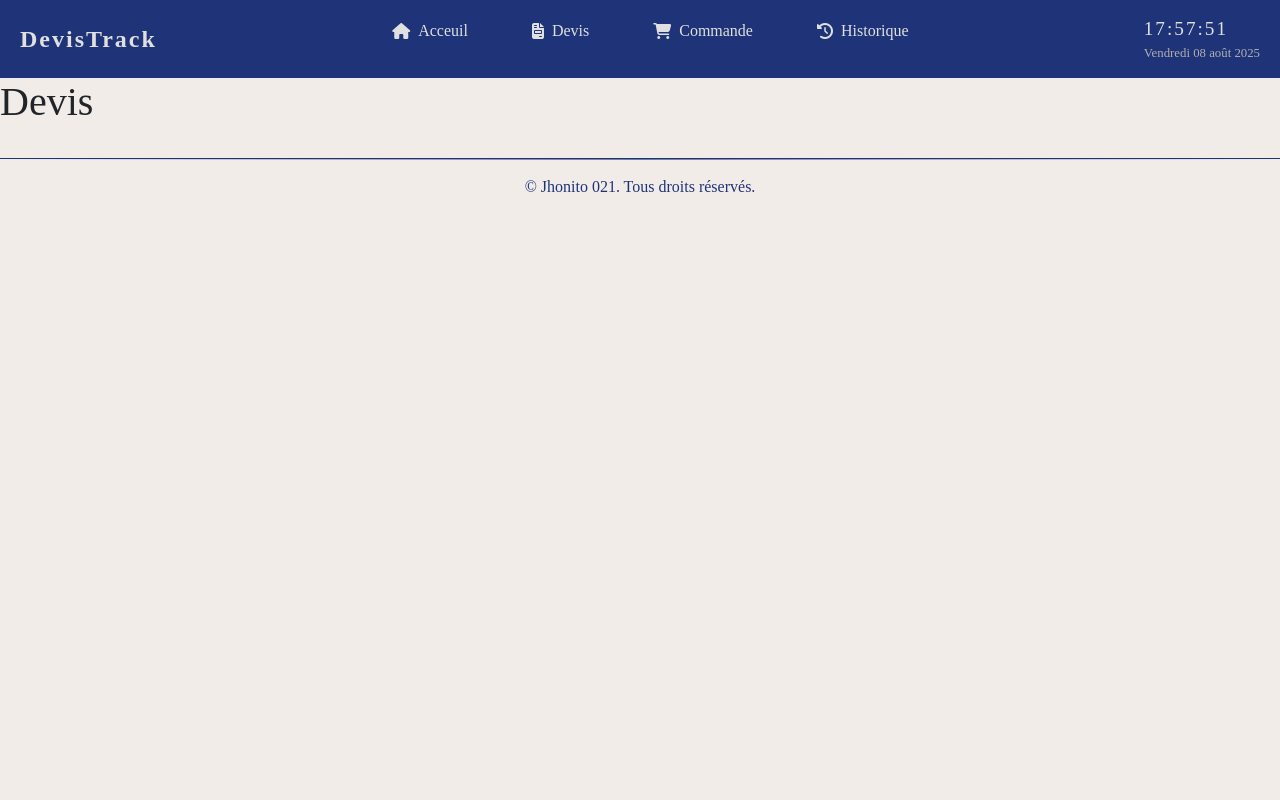
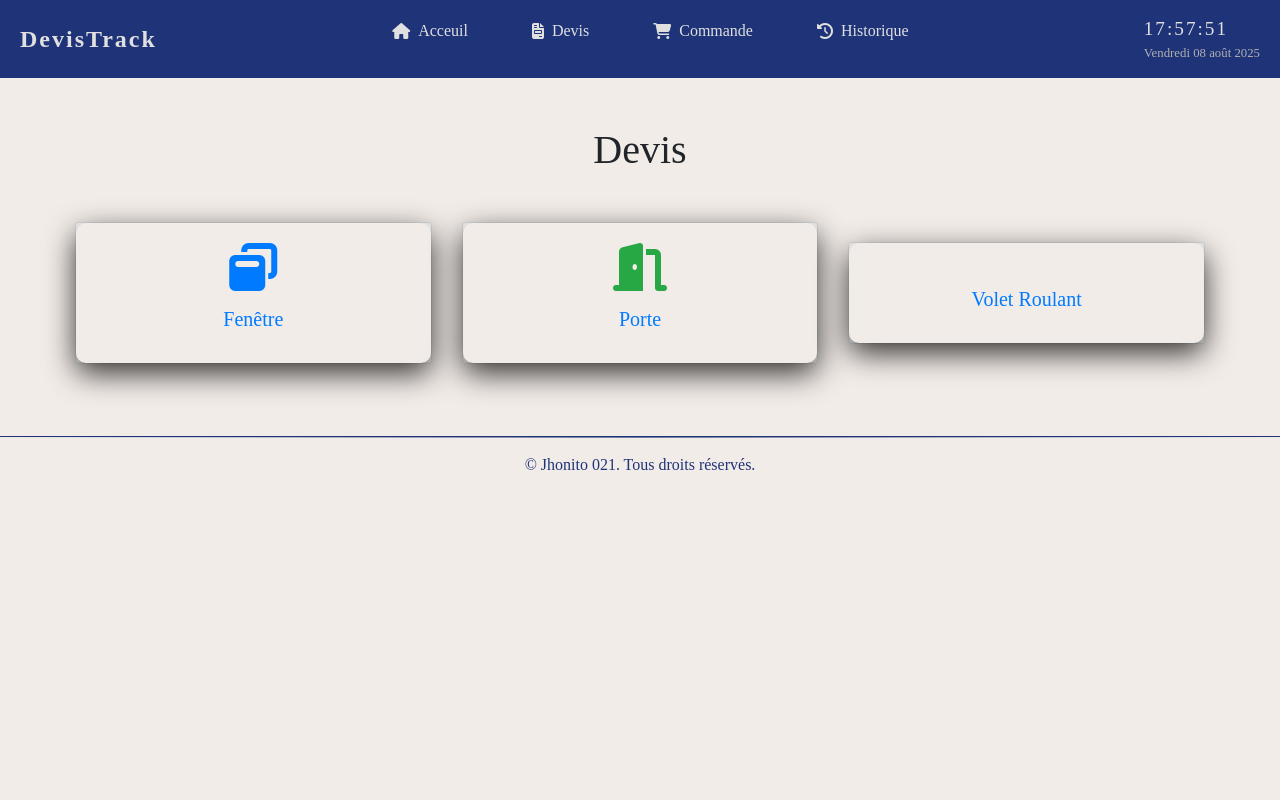
Before and after one commit to Jhonito021/Alu-Wisa, a PHP site: page /index.php?page=devis in a window 1280 px wide. Run offline with PHP 8.4, Linux system fonts and the light colour scheme.

Commit message:
6è commit

```diff
--- /dev/null
+++ b/controllers/ControllerFenetre.php
@@ -0,0 +1,5 @@
+<?php
+    require_once 'views/coponements/header.php';
+
+    require 'views/pages/fenetre.php';
+    require 'views/coponements/footer.php';
--- a/index.php
+++ b/index.php
@@ -18,6 +18,9 @@ switch ($page) {
             require 'controllers/ControllerHistorique.php';
             break;
 
+        case 'fenetre':
+            require 'controllers/ControllerFenetre.php';
+            break;
     default:
         require 'views/coponements/header.php';
         require 'views/pages/acceuil.php';
--- a/public/bootstrap-4.0.0-dist/css/style.css
+++ b/public/bootstrap-4.0.0-dist/css/style.css
@@ -28,7 +28,6 @@
 
 body {
   background: var(--light-bg);
-  overflow: hidden;
   font-family: 'Times New Roman', Times, serif;
   height: 100vh;
 }
--- a/views/coponements/footer.php
+++ b/views/coponements/footer.php
@@ -1,4 +1,4 @@
-    <footer class="footer">
+    <footer class="footer mt-5">
         <div class="container">
             <p>&copy; <span id="date"></span> Jhonito 021. Tous droits réservés.</p>
         </div>
--- a/views/pages/devis.php
+++ b/views/pages/devis.php
@@ -1 +1,40 @@
-<h1>Devis</h1>
+<div class="container mt-5">
+    <h1 class="text-center">Devis</h1>
+    <div class="d-flex justify-content-around align-items-center mt-5 text-center">
+        <div class="col-md-4">
+            <a href="index.php?page=fenetre" class="card-link-wrapper">
+                <div class="card custom-card fade-in-cascade mb-4">
+                    <div class="card-body">
+                        <i class="fas fa-window-restore fa-3x mb-3 text-primary"></i>
+                        <h5 class="card-title">Fenêtre</h5>
+                        <p class="card-text"></p>
+                    </div>
+                </div>
+            </a>
+        </div>
+
+        <div class="col-md-4">
+            <a href="#" class="card-link-wrapper">
+                <div class="card custom-card fade-in-cascade mb-4">
+                    <div class="card-body">
+                        <i class="fas fa-door-open fa-3x mb-3 text-success"></i>
+                        <h5 class="card-title">Porte</h5>
+                        <p class="card-text"></p>
+                    </div>
+                </div>
+            </a>
+        </div>
+
+        <div class="col-md-4">
+            <a href="#" class="card-link-wrapper">
+                <div class="card custom-card fade-in-cascade mb-4">
+                    <div class="card-body">
+                        <i class="fas fa-gate fa-3x mb-3 text-danger"></i>
+                        <h5 class="card-title">Volet Roulant</h5>
+                        <p class="card-text"></p>
+                    </div>
+                </div>
+            </a>
+        </div>
+    </div>
+</div>
--- /dev/null
+++ b/views/pages/fenetre.php
@@ -0,0 +1,3 @@
+<div class="container mt-5">
+    <h1 class="text-center">yoh</h1>
+</div>
```
Also changed, not shown: views/pages/acceuil.php (+11 -0 lines).
